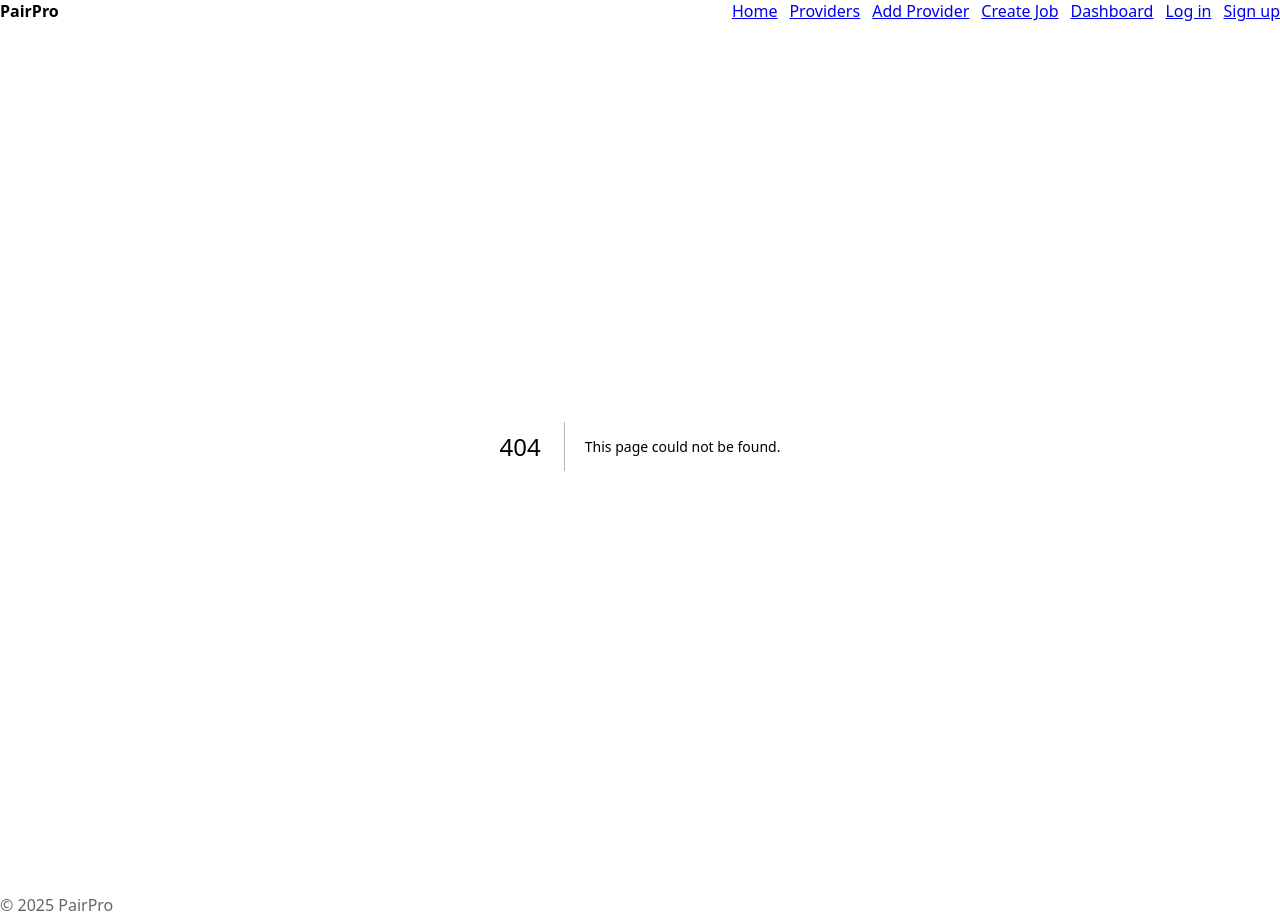
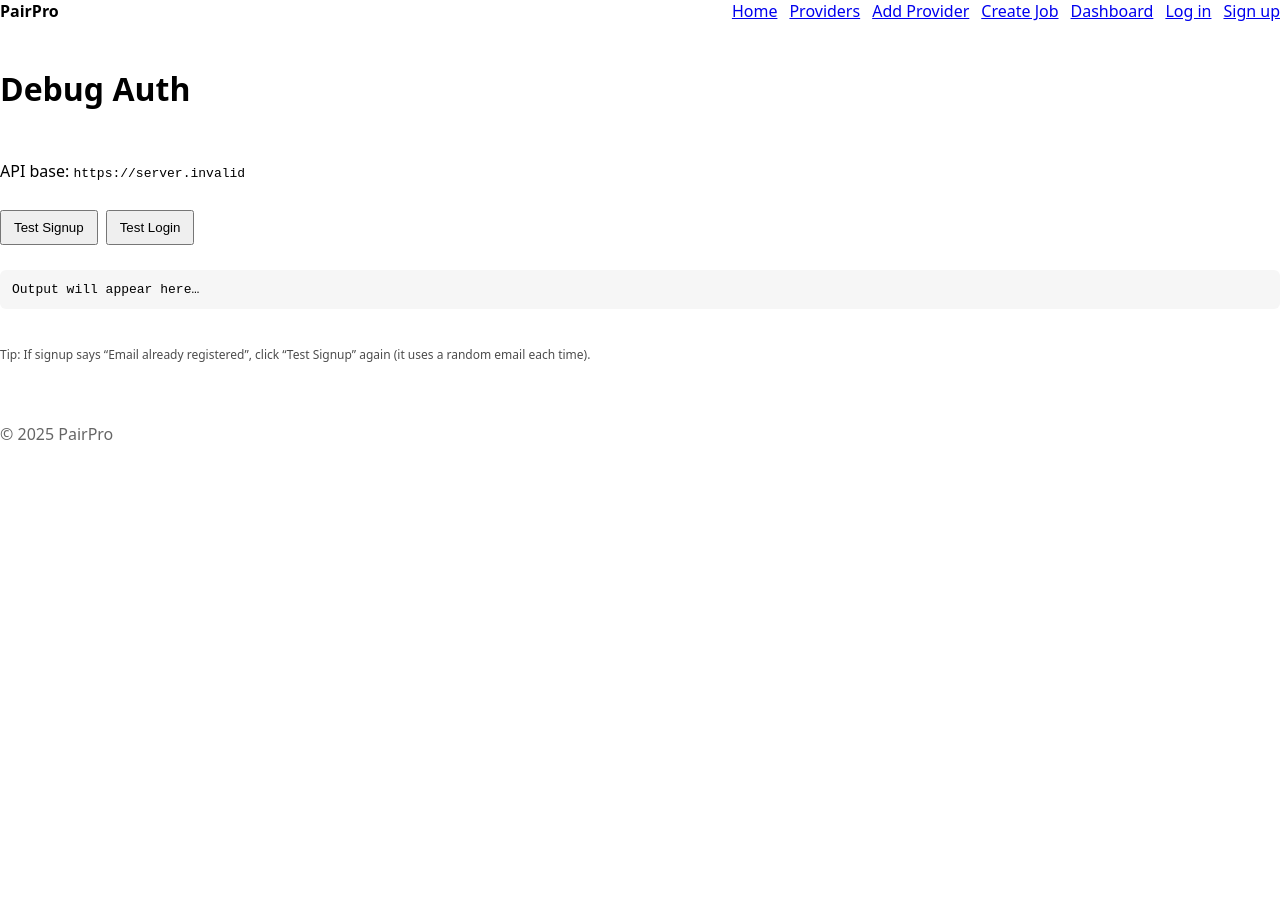
Before and after one commit to ProPairApp/pairpro-frontend, a Next.js app: page /debug-auth in a window 1280 px wide. Before the commit this address had no page. After the commit the page ends 800 px from the top, so only its background shows below. Built offline with nearby package versions, Linux system fonts and the light colour scheme; no server answers.

Commit message:
Create page.tsx

```diff
--- /dev/null
+++ b/app/debug-auth/page.tsx
@@ -0,0 +1,64 @@
+"use client";
+
+import { useState } from "react";
+
+export default function DebugAuth() {
+  const base = process.env.NEXT_PUBLIC_API_URL!;
+  const [out, setOut] = useState<string>("");
+
+  async function trySignup() {
+    setOut("Signing up…");
+    const email = `fran+${Math.floor(Math.random()*100000)}@example.com`;
+    const body = { email, password: "secret123", role: "client" };
+    try {
+      const r = await fetch(`${base}/auth/signup`, {
+        method: "POST",
+        headers: { "Content-Type": "application/json" },
+        body: JSON.stringify(body),
+      });
+      const txt = await r.text();
+      setOut(`SIGNUP → ${r.status}\n${txt}\n(email was ${email})`);
+    } catch (e: any) {
+      setOut(`SIGNUP network error: ${e?.message || e}`);
+    }
+  }
+
+  async function tryLogin() {
+    setOut("Logging in…");
+    // use the last email if shown, otherwise change this to an existing email
+    const emailMatch = out.match(/email was ([^\s)]+)/);
+    const email = emailMatch ? emailMatch[1] : "fran+test1@example.com";
+    const form = new URLSearchParams();
+    form.set("username", email);
+    form.set("password", "secret123");
+    try {
+      const r = await fetch(`${base}/auth/login`, {
+        method: "POST",
+        headers: { "Content-Type": "application/x-www-form-urlencoded" },
+        body: form,
+      });
+      const txt = await r.text();
+      setOut(`LOGIN → ${r.status}\n${txt}`);
+    } catch (e: any) {
+      setOut(`LOGIN network error: ${e?.message || e}`);
+    }
+  }
+
+  return (
+    <main style={{display:"grid", gap:12}}>
+      <h1>Debug Auth</h1>
+      <p>API base: <code>{base}</code></p>
+      <div style={{display:"flex", gap:8, flexWrap:"wrap"}}>
+        <button onClick={trySignup} style={{padding:"8px 12px"}}>Test Signup</button>
+        <button onClick={tryLogin}  style={{padding:"8px 12px"}}>Test Login</button>
+      </div>
+      <pre style={{whiteSpace:"pre-wrap", background:"#f6f6f6", padding:12, borderRadius:6}}>
+        {out || "Output will appear here…"}
+      </pre>
+      <p style={{fontSize:12, opacity:0.7}}>
+        Tip: If signup says “Email already registered”, click “Test Signup” again
+        (it uses a random email each time).
+      </p>
+    </main>
+  );
+}
```
